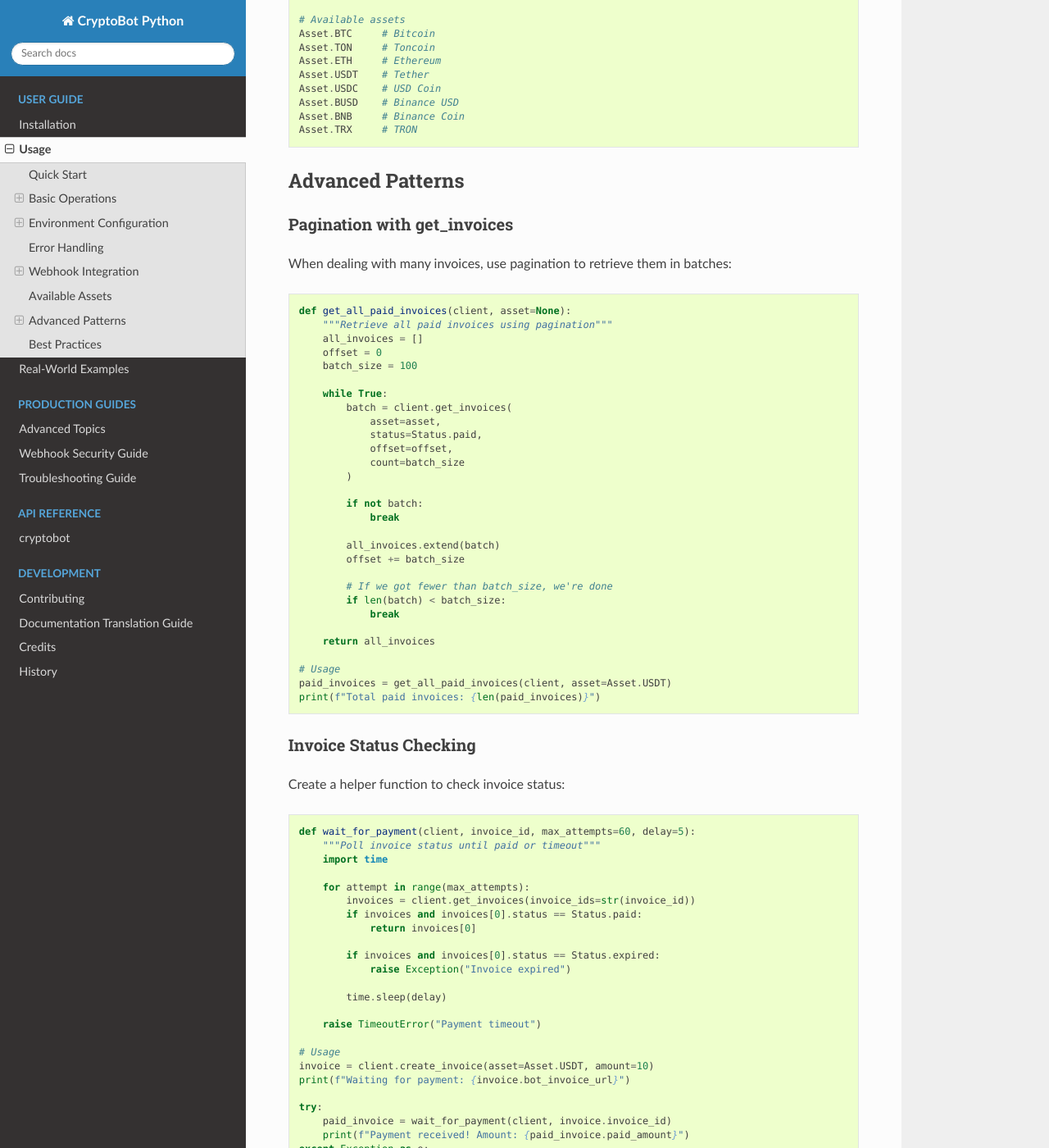
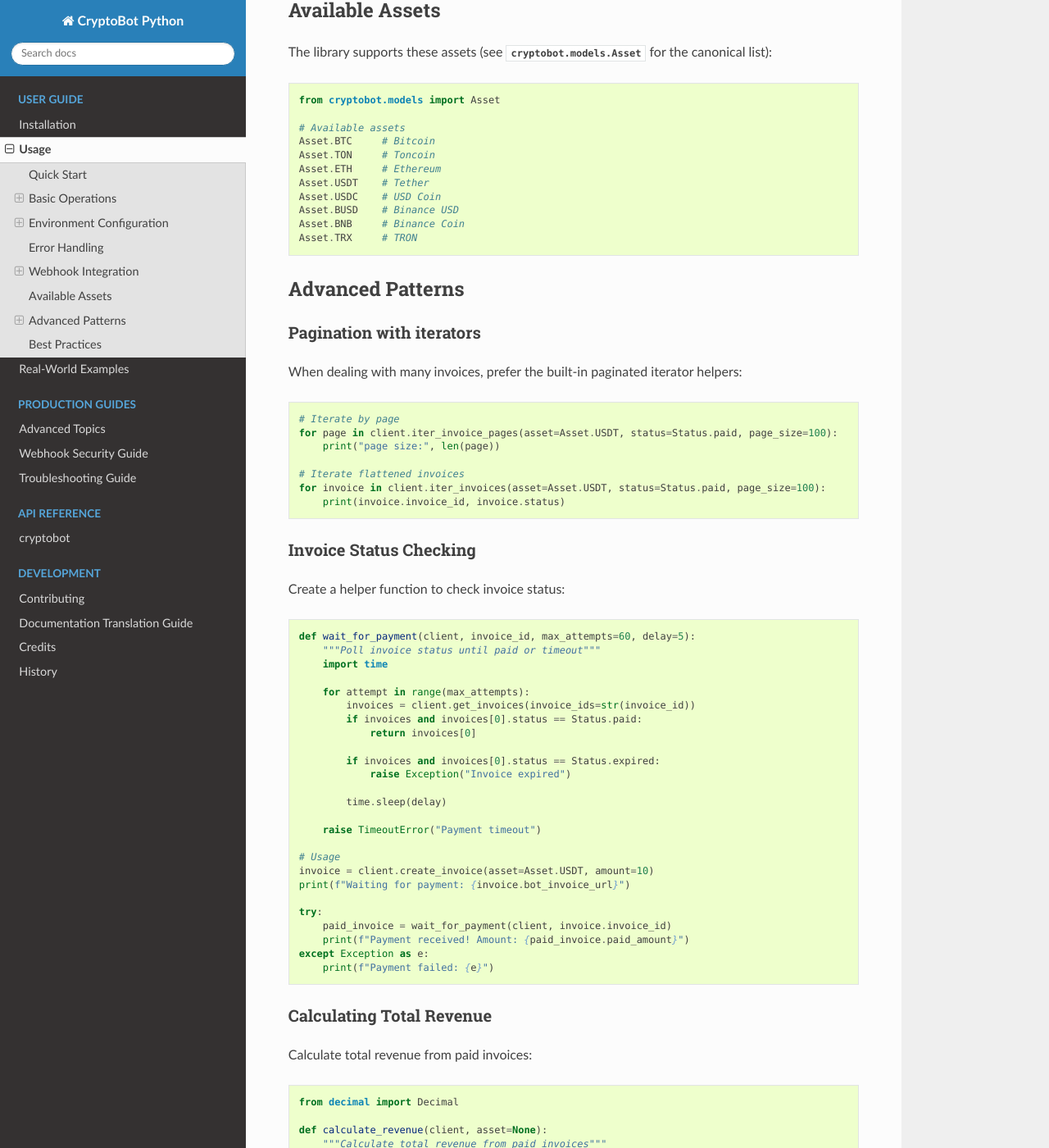
Before and after one commit to ragnarok22/cryptobot_python, a Sphinx documentation site: the page built from docs/usage.md, in a window 1280 px wide and 1400 px high, scrolled down 5417 px. Shown: the whole window at 82% size. Built offline with Sphinx 7.4.7 and the Read the Docs theme 3.1.0, drawn with Linux system fonts in a browser that asks for light colours; some of the changed text lies outside the part shown.

Commit message:
docs: describe webhook replay protection and invoice iterators

````diff
--- a/docs/usage.md
+++ b/docs/usage.md
@@ -154,12 +154,15 @@
 # Get invoices with filters
 paid_invoices = client.get_invoices(
     asset=Asset.USDT,
-    invoice_ids="123,456",
+    invoice_ids=[123, 456],
     status=Status.paid,
     offset=0,
     count=50
 )
 ```
+
+`invoice_ids` accepts either a comma-separated string (`"123,456"`) or `list[int]` (`[123, 456]`).
+`count` is validated between `1` and `1000`.
 
 ## Environment Configuration
 
@@ -288,40 +293,18 @@
 
 ## Advanced Patterns
 
-### Pagination with get_invoices
+### Pagination with iterators
 
-When dealing with many invoices, use pagination to retrieve them in batches:
+When dealing with many invoices, prefer the built-in paginated iterator helpers:
 
 ```python
-def get_all_paid_invoices(client, asset=None):
-    """Retrieve all paid invoices using pagination"""
-    all_invoices = []
-    offset = 0
-    batch_size = 100
+# Iterate by page
+for page in client.iter_invoice_pages(asset=Asset.USDT, status=Status.paid, page_size=100):
+    print("page size:", len(page))
 
-    while True:
-        batch = client.get_invoices(
-            asset=asset,
-            status=Status.paid,
-            offset=offset,
-            count=batch_size
-        )
-
-        if not batch:
-            break
-
-        all_invoices.extend(batch)
-        offset += batch_size
-
-        # If we got fewer than batch_size, we're done
-        if len(batch) < batch_size:
-            break
-
-    return all_invoices
-
-# Usage
-paid_invoices = get_all_paid_invoices(client, asset=Asset.USDT)
-print(f"Total paid invoices: {len(paid_invoices)}")
+# Iterate flattened invoices
+for invoice in client.iter_invoices(asset=Asset.USDT, status=Status.paid, page_size=100):
+    print(invoice.invoice_id, invoice.status)
 ```
 
 ### Invoice Status Checking
````
Also changed, not shown: other parts of docs/usage.md (+4 -2 lines), README.md (+6 -2 lines), docs/webhook_security.md (+18 -9 lines).
